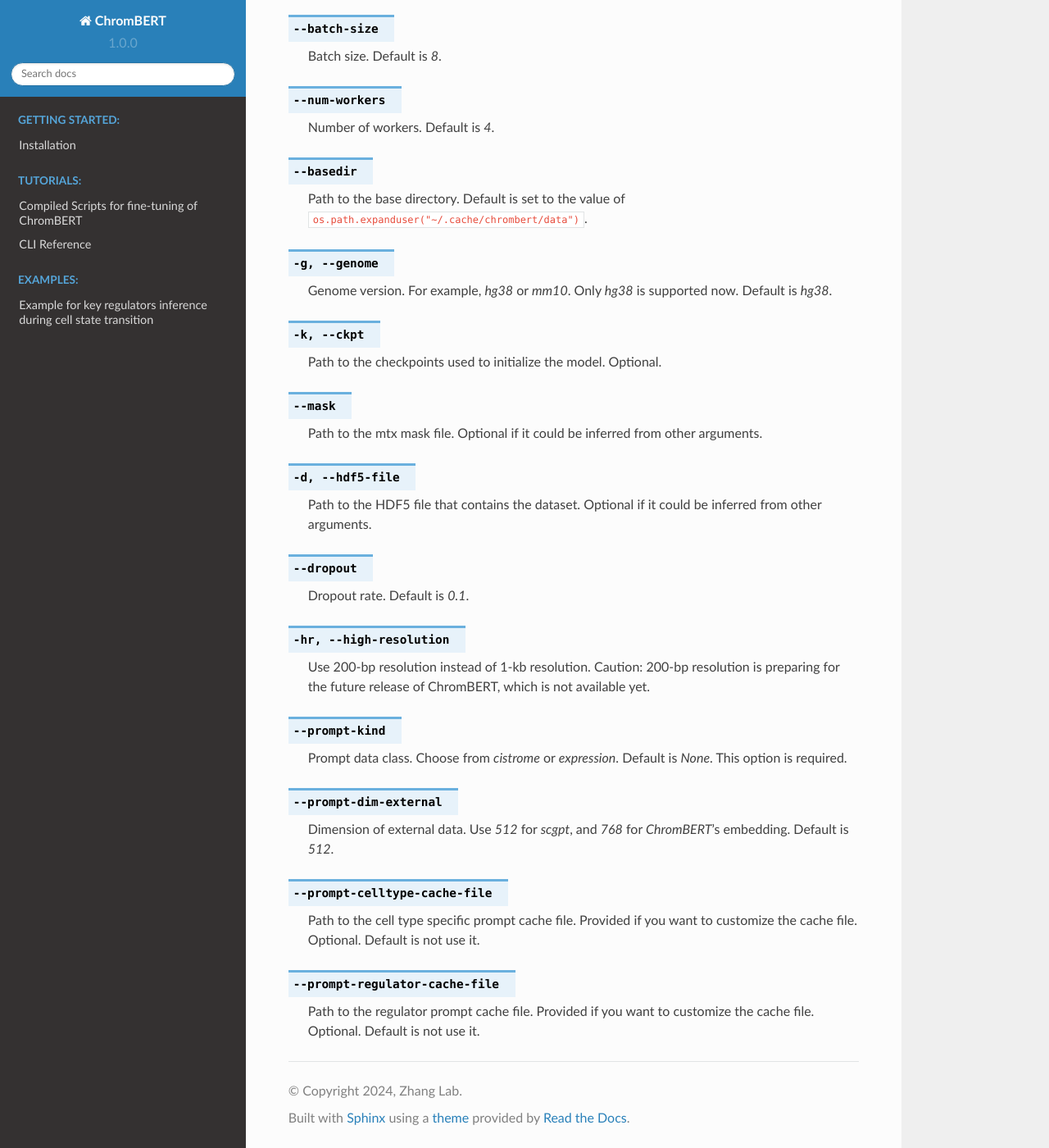
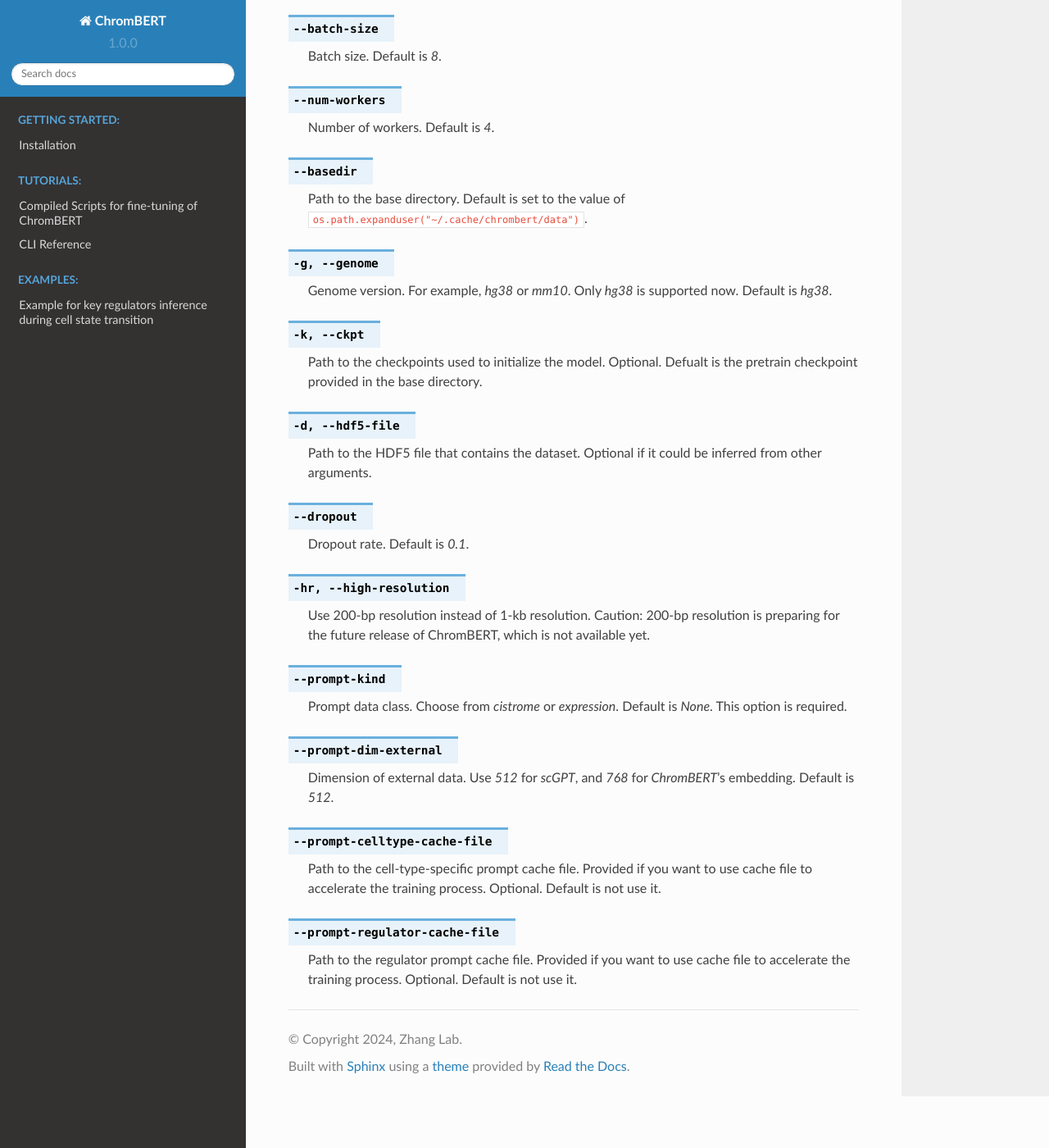
Before and after one commit to zhaoweiyu-github/ChromBERT, a Sphinx documentation site: the page built from docs/source/scripts/ft_prompt_enhanced.rst, in a window 1280 px wide and 1400 px high, scrolled down 2084 px. Shown: the whole window at 82% size. Built offline with Sphinx 7.4.7 and the Read the Docs theme 2.0.0, drawn with Linux system fonts in a browser that asks for light colours; pages that are not in the unit, such as notebooks, are missing from menus.

Commit message:
update documents for the prompt-enhanced generation task

```diff
--- a/docs/source/scripts/ft_prompt_enhanced.rst
+++ b/docs/source/scripts/ft_prompt_enhanced.rst
@@ -113,11 +113,7 @@
 
 .. option:: -k, --ckpt
 
-    Path to the checkpoints used to initialize the model. Optional.
-
-.. option:: --mask
-
-    Path to the mtx mask file. Optional if it could be inferred from other arguments.
+    Path to the checkpoints used to initialize the model. Optional. Defualt is the pretrain checkpoint provided in the base directory.
 
 .. option:: -d, --hdf5-file
 
@@ -137,12 +133,12 @@
 
 .. option:: --prompt-dim-external
 
-    Dimension of external data. Use *512* for *scgpt*, and *768* for *ChromBERT*'s embedding. Default is *512*.
+    Dimension of external data. Use *512* for *scGPT*, and *768* for *ChromBERT*'s embedding. Default is *512*.
 
 .. option:: --prompt-celltype-cache-file
 
-    Path to the cell type specific prompt cache file. Provided if you want to customize the cache file. Optional. Default is not use it.
+    Path to the cell-type-specific prompt cache file. Provided if you want to use cache file to accelerate the training process. Optional. Default is not use it.
 
 .. option:: --prompt-regulator-cache-file
 
-    Path to the regulator prompt cache file. Provided if you want to customize the cache file. Optional.  Default is not use it.
+    Path to the regulator prompt cache file. Provided if you want to use cache file to accelerate the training process. Optional.  Default is not use it.
```
Also changed, not shown: docs/source/scripts/chrombert_generation_cistrome.rst (+4 -8 lines), docs/source/scripts/chrombert_generation_cistrome_sc.rst (+4 -8 lines), 6 other files.
